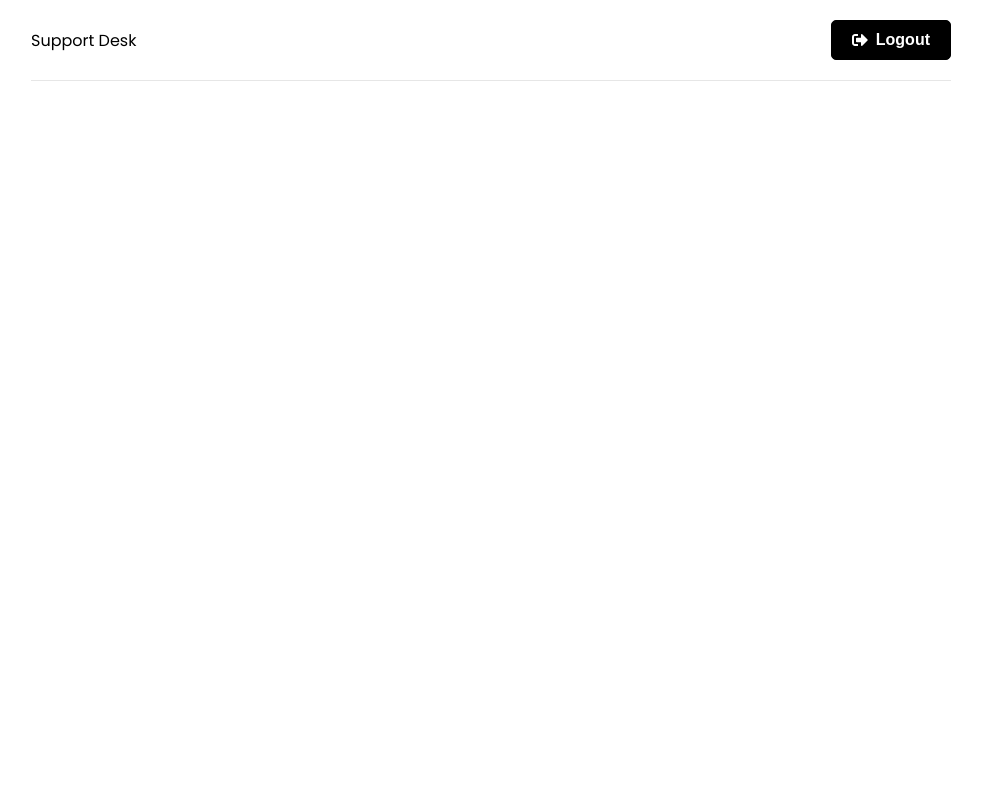
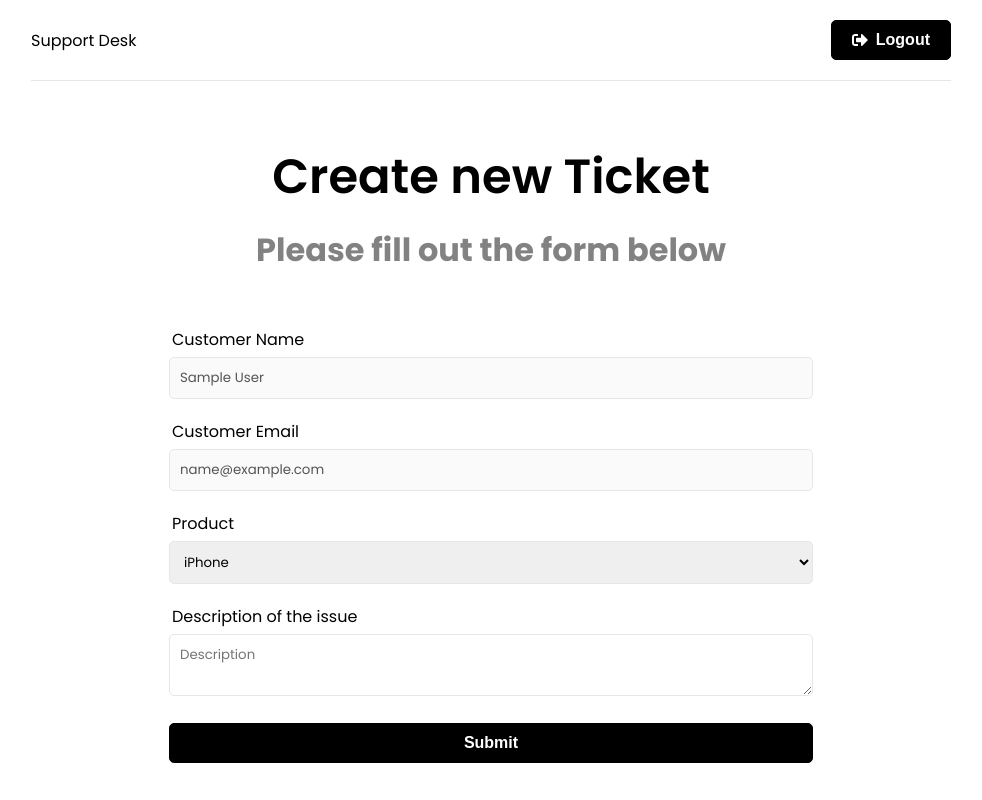
Before and after one commit to Leux1/support-desk, a React (Create React App) app in the folder frontend/: page /new-ticket in a window 1280 px wide. Before the commit this address had no page. Shown: the whole page, without its empty margins (149-1131 px from the left). Built offline with nearby package versions, Linux system fonts and the light colour scheme; sample sign-in values are in the browser's storage.

Commit message:
New Ticket page was created

```diff
--- a/frontend/src/App.js
+++ b/frontend/src/App.js
@@ -5,6 +5,8 @@
 import Home from "./pages/Home";
 import Login from "./pages/Login";
 import Register from "./pages/Register";
+import NewTicket from "./pages/NewTicket";
+import PrivateRoute from "./components/PrivateRoute";
 
 function App() {
   return (
@@ -16,6 +18,9 @@
             <Route path="/" element={<Home />} />
             <Route path="/login" element={<Login />} />
             <Route path="/register" element={<Register />} />
+            <Route path="/new-ticket" element={<PrivateRoute />}>
+              <Route path="/new-ticket" element={<NewTicket />} />
+            </Route>
           </Routes>
         </div>
       </Router>
--- /dev/null
+++ b/frontend/src/components/PrivateRoute.jsx
@@ -0,0 +1,16 @@
+import React from "react";
+import { Navigate, Outlet } from "react-router-dom";
+import { useAuthStatus } from "../hooks/useAuthStatus";
+import Spinner from "./Spinner";
+
+const PrivateRoute = () => {
+  const { loggedIn, checkingStatus } = useAuthStatus();
+
+  if (checkingStatus) {
+    return <Spinner />;
+  }
+
+  return loggedIn ? <Outlet /> : <Navigate to="/login" />;
+};
+
+export default PrivateRoute;
--- /dev/null
+++ b/frontend/src/hooks/useAuthStatus.js
@@ -0,0 +1,20 @@
+import { useState, useEffect } from "react";
+import { useSelector } from "react-redux";
+
+export const useAuthStatus = () => {
+  const [loggedIn, setLoggedIn] = useState(false);
+  const [checkingStatus, setCheckingStatus] = useState(true);
+
+  const { user } = useSelector((state) => state.auth);
+
+  useEffect(() => {
+    if (user) {
+      setLoggedIn(true);
+    } else {
+      setLoggedIn(false);
+    }
+    setCheckingStatus(false);
+  }, [user]);
+
+  return { loggedIn, checkingStatus };
+};
--- /dev/null
+++ b/frontend/src/pages/NewTicket.jsx
@@ -0,0 +1,68 @@
+import { useState } from "react";
+import { useSelector } from "react-redux";
+
+function NewTicket() {
+  const { user } = useSelector((state) => state.auth);
+  const [name] = useState(user.name);
+  const [email] = useState(user.email);
+  const [product, setProduct] = useState("");
+  const [description, setDescription] = useState("");
+
+  const onSubmit = (ev) => {
+    ev.preventDefault();
+  };
+
+  return (
+    <>
+      <section className="heading">
+        <h1>Create new Ticket</h1>
+        <p>Please fill out the form below</p>
+      </section>
+
+      <section className="form">
+        <div className="form-group">
+          <label htmlFor="name">Customer Name</label>
+          <input type="text" className="form-control" value={name} disabled />
+        </div>
+
+        <div className="form-group">
+          <label htmlFor="name">Customer Email</label>
+          <input type="text" className="form-control" value={email} disabled />
+        </div>
+
+        <form onSubmit={onSubmit}>
+          <div className="form-group">
+            <label htmlFor="product">Product</label>
+            <select
+              name="product"
+              id="product"
+              value={product}
+              onChange={(ev) => setProduct(ev.target.value)}
+            >
+              <option value="iPhone">iPhone</option>
+              <option value="Macbook Pro">Macbook Pro</option>
+              <option value="iMac">iMac</option>
+              <option value="iPad">iPad</option>
+            </select>
+          </div>
+          <div className="form-group">
+            <label htmlFor="description">Description of the issue</label>
+            <textarea
+              name="description"
+              id="description"
+              className="form-control"
+              placeholder="Description"
+              value={description}
+              onChange={(ev) => setDescription(ev.target.value)}
+            ></textarea>
+          </div>
+          <div className="form-group">
+            <button className="btn btn-block">Submit</button>
+          </div>
+        </form>
+      </section>
+    </>
+  );
+}
+
+export default NewTicket;
```
